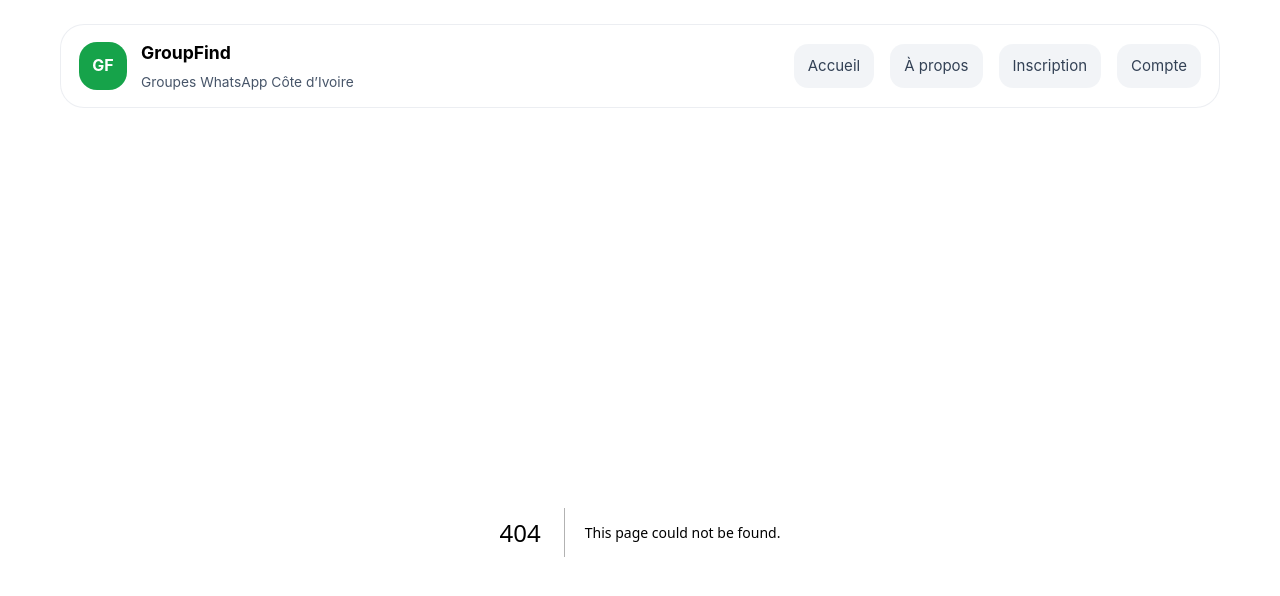
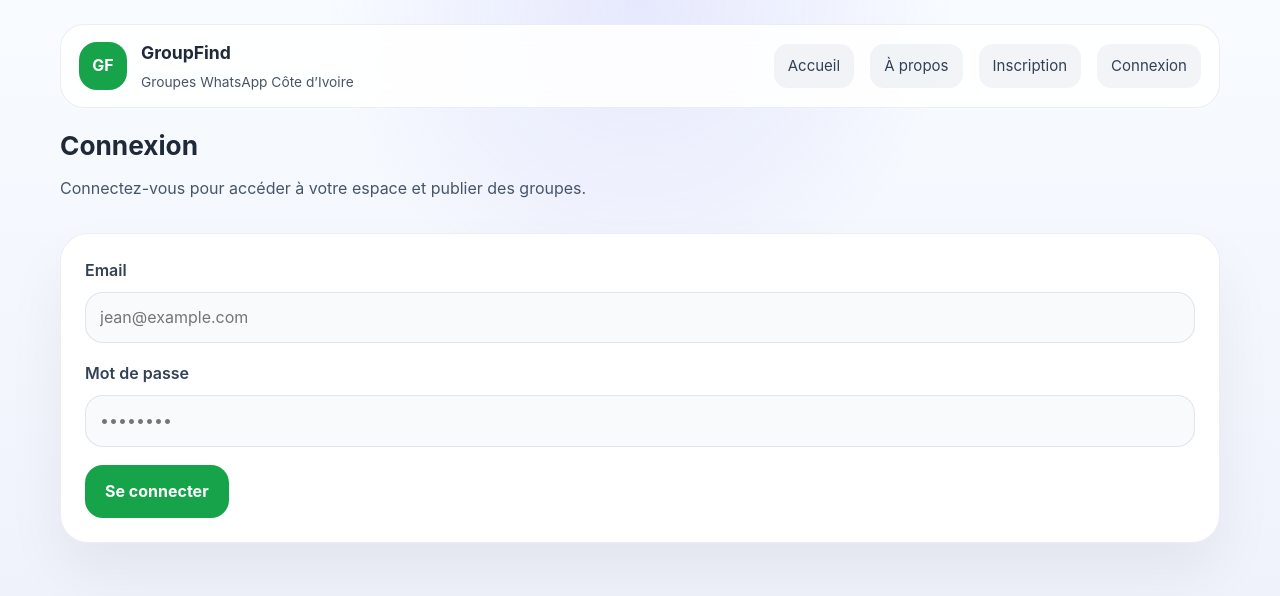
Before and after one commit to tobehonestlabs-rgb/GroupFind, a Next.js app: page /signin in a window 1280 px wide. Before the commit this address had no page. Shown: the top 596 px of the page. Built offline with nearby package versions, Linux system fonts and the light colour scheme; no server answers.

Commit message:
addind sign in and session awareness

```diff
--- a/app/layout.tsx
+++ b/app/layout.tsx
@@ -1,5 +1,6 @@
 import type { Metadata } from 'next';
 import './globals.css';
+import AuthHeader from '../components/AuthHeader';
 
 export const metadata: Metadata = {
   title: 'GroupFind',
@@ -23,12 +24,7 @@ export default function RootLayout({
                 <p className="brand-subtitle">Groupes WhatsApp Côte d’Ivoire</p>
               </div>
             </div>
-            <nav className="main-nav">
-              <a href="/">Accueil</a>
-              <a href="/about">À propos</a>
-              <a href="/signup">Inscription</a>
-              <a href="/account">Compte</a>
-            </nav>
+            <AuthHeader />
           </header>
           {children}
         </div>
--- /dev/null
+++ b/app/signin/page.tsx
@@ -0,0 +1,56 @@
+'use client';
+
+import { useState, type FormEvent } from 'react';
+import { useRouter } from 'next/navigation';
+import { supabaseBrowser } from '../../lib/supabase-browser';
+
+export default function SignInPage() {
+  const [email, setEmail] = useState('');
+  const [password, setPassword] = useState('');
+  const [loading, setLoading] = useState(false);
+  const [error, setError] = useState<string | null>(null);
+  const router = useRouter();
+
+  async function handleSignin(e: FormEvent) {
+    e.preventDefault();
+    setError(null);
+    setLoading(true);
+
+    const { error: authError } = await supabaseBrowser.auth.signInWithPassword({
+      email,
+      password,
+    });
+
+    if (authError) {
+      setError(authError.message);
+      setLoading(false);
+      return;
+    }
+
+    router.push('/account');
+  }
+
+  return (
+    <main>
+      <section className="section">
+        <h1 className="section-title">Connexion</h1>
+        <p className="page-note">Connectez-vous pour accéder à votre espace et publier des groupes.</p>
+      </section>
+
+      <section className="section input-card">
+        <form onSubmit={handleSignin}>
+          <div className="field">
+            <label htmlFor="email">Email</label>
+            <input id="email" type="email" value={email} onChange={(e) => setEmail(e.target.value)} placeholder="jean@example.com" />
+          </div>
+          <div className="field">
+            <label htmlFor="password">Mot de passe</label>
+            <input id="password" type="password" value={password} onChange={(e) => setPassword(e.target.value)} placeholder="••••••••" />
+          </div>
+          {error && <p style={{ color: 'crimson' }}>{error}</p>}
+          <button type="submit" className="button" disabled={loading}>{loading ? 'Connexion...' : 'Se connecter'}</button>
+        </form>
+      </section>
+    </main>
+  );
+}
--- /dev/null
+++ b/components/AuthHeader.tsx
@@ -0,0 +1,62 @@
+'use client';
+
+import Link from 'next/link';
+import { useEffect, useState } from 'react';
+import { supabaseBrowser } from '../lib/supabase-browser';
+
+type SessionUser = {
+  id: string;
+  email?: string | null;
+  user_metadata?: { noms?: string };
+};
+
+export default function AuthHeader() {
+  const [user, setUser] = useState<SessionUser | null>(null);
+
+  useEffect(() => {
+    const session = supabaseBrowser.auth.getSession();
+    session.then((res) => {
+      if (res.data?.session?.user) {
+        setUser(res.data.session.user as SessionUser);
+      }
+    });
+
+    const { data: listener } = supabaseBrowser.auth.onAuthStateChange((_event, session) => {
+      if (session?.user) {
+        setUser(session.user as SessionUser);
+      } else {
+        setUser(null);
+      }
+    });
+
+    return () => {
+      listener?.subscription.unsubscribe();
+    };
+  }, []);
+
+  async function handleSignOut() {
+    await supabaseBrowser.auth.signOut();
+    setUser(null);
+  }
+
+  return (
+    <nav className="main-nav">
+      <Link href="/">Accueil</Link>
+      <Link href="/about">À propos</Link>
+      {user ? (
+        <>
+          <span className="nav-user">Bonjour, {user.user_metadata?.noms || user.email || 'Utilisateur'}</span>
+          <Link href="/account">Compte</Link>
+          <button type="button" className="button ghost" onClick={handleSignOut}>
+            Déconnexion
+          </button>
+        </>
+      ) : (
+        <>
+          <Link href="/signup">Inscription</Link>
+          <Link href="/signin">Connexion</Link>
+        </>
+      )}
+    </nav>
+  );
+}
--- /dev/null
+++ b/lib/supabase-browser.ts
@@ -0,0 +1,15 @@
+import { createClient } from '@supabase/supabase-js';
+
+const SUPABASE_URL = process.env.NEXT_PUBLIC_SUPABASE_URL || '';
+const SUPABASE_ANON_KEY = process.env.NEXT_PUBLIC_SUPABASE_ANON_PUBLIC_KEY || process.env.NEXT_SUPABASE_ANON_PUBLIC_KEY || '';
+
+if (!SUPABASE_URL || !SUPABASE_ANON_KEY) {
+  throw new Error('Missing Supabase public client configuration');
+}
+
+export const supabaseBrowser = createClient(SUPABASE_URL, SUPABASE_ANON_KEY, {
+  auth: {
+    persistSession: true,
+    detectSessionInUrl: true,
+  },
+});
```
Also changed, not shown: app/account/page.tsx (+19 -5 lines), app/signup/page.tsx (+9 -2 lines).
